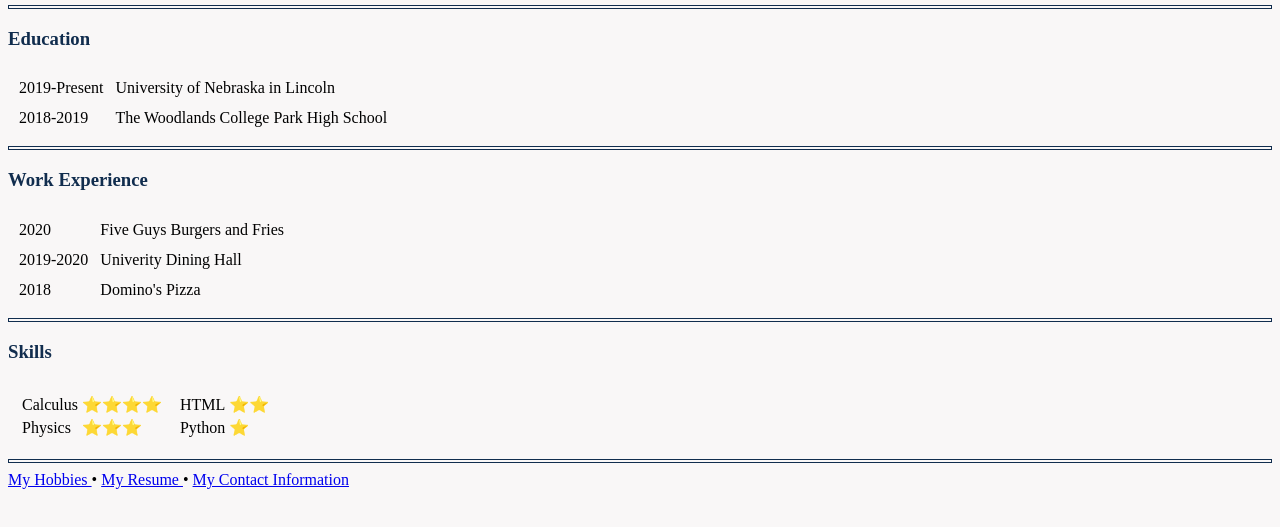
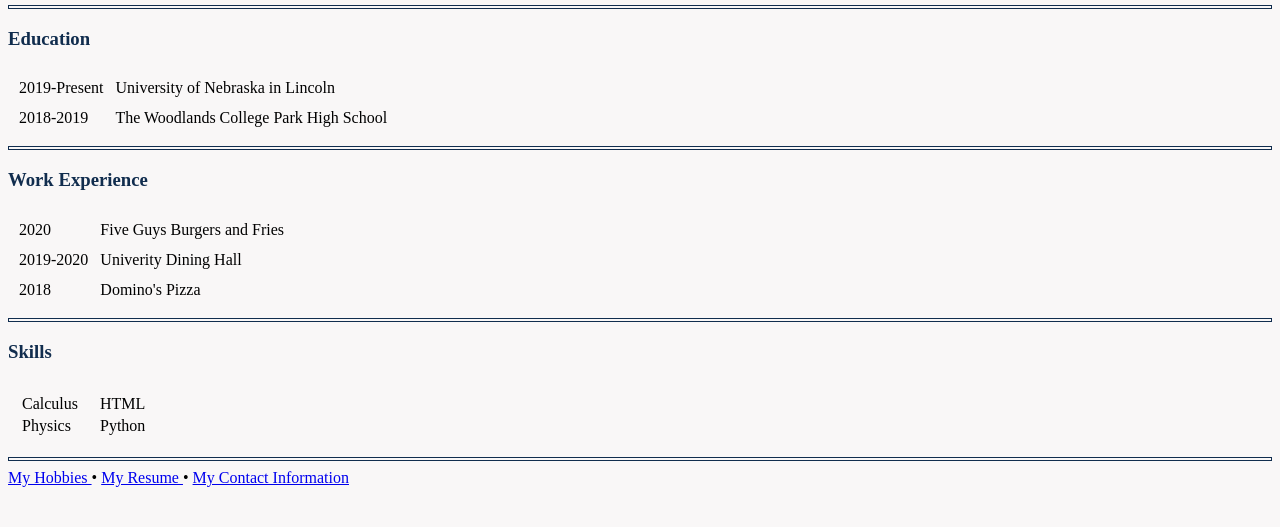
Before and after one commit to kcr608/Personal-Site, a plain HTML site: page index.html in a window 1280 px wide. Shown: the part 257-784 px from the top of the page. Drawn offline with Linux system fonts and the light colour scheme.

Commit message:
Update index.html

```diff
--- a/index.html
+++ b/index.html
@@ -73,11 +73,11 @@
 			<table>
 				<tr>
 					<td>Calculus</td>
-					<td>⭐⭐⭐⭐</td>
+					<td></td>
 				</tr>
 				<tr>
 					<td>Physics</td>
-					<td>⭐⭐⭐</td>
+					<td></td>
 				</tr>
 			</table>
 		</td>
@@ -85,11 +85,11 @@
 			<table>
 				<tr>
 					<td>HTML</td>
-					<td>⭐⭐</td>
+					<td></td>
 				</tr>
 				<tr>
 					<td>Python</td>
-					<td>⭐</td>
+					<td></td>
 				</tr>
 			</table>
 		</td>
```
